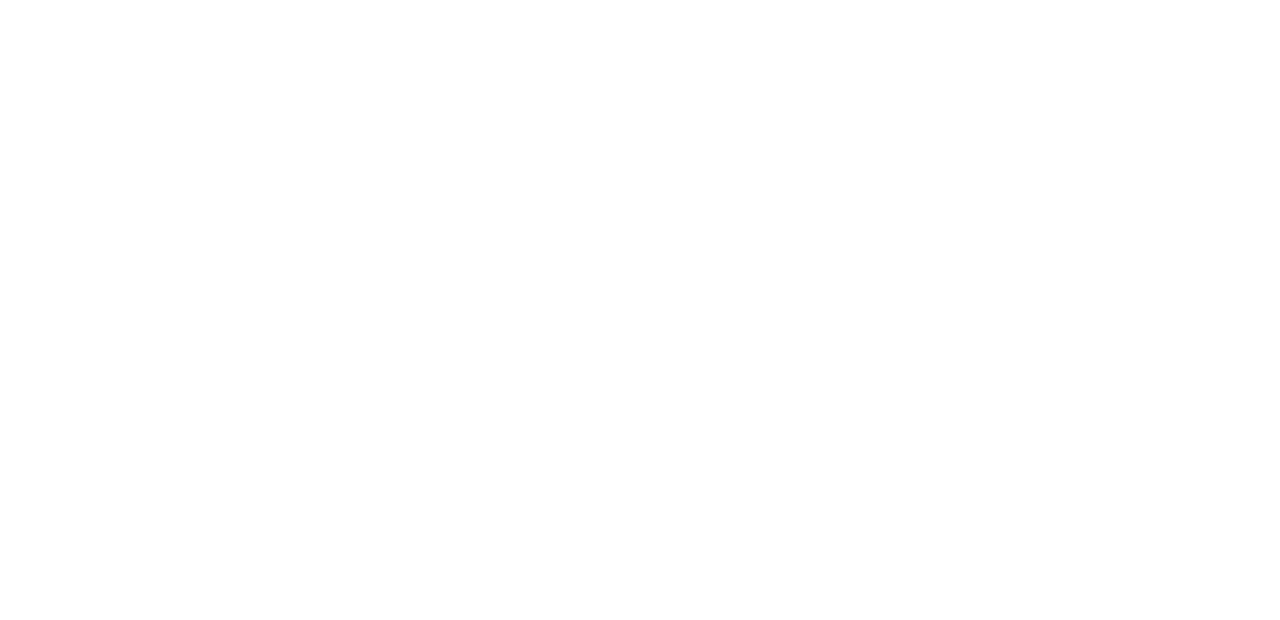
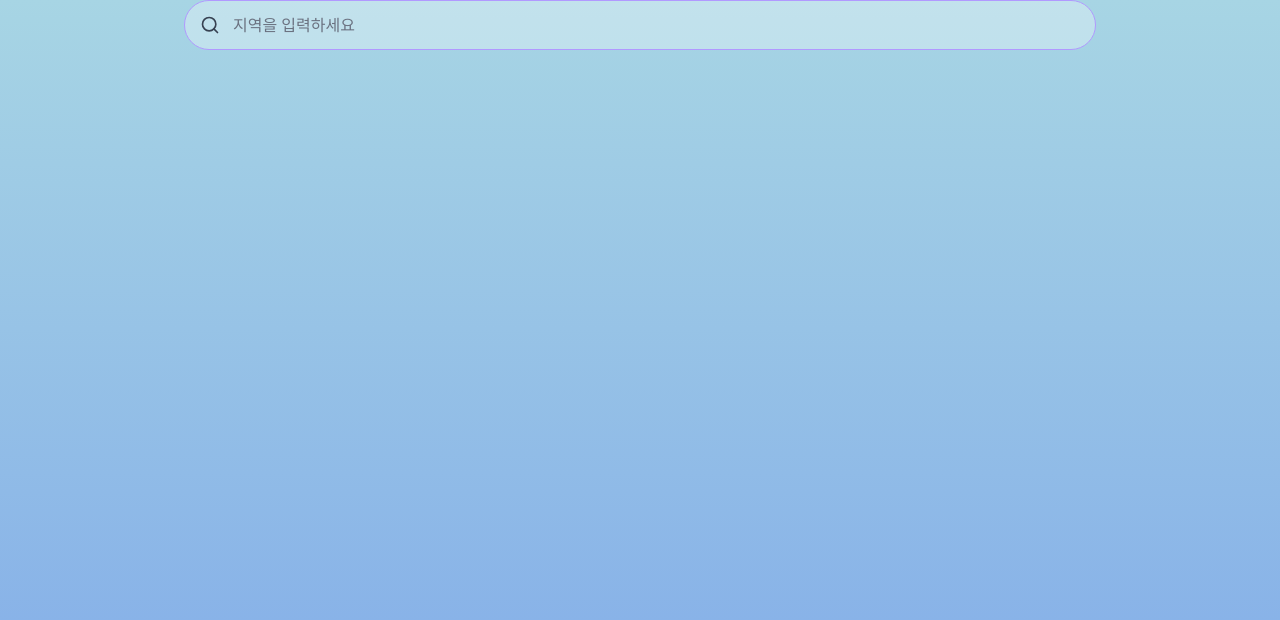
Before and after one commit to ji006/weather-app, a React (Vite) app: page / in a window 1280 px wide. Shown: the top 620 px of the page. Built offline with nearby package versions, Linux system fonts and the light colour scheme.

Commit message:
add SearchInput 컴포넌트

```diff
--- /dev/null
+++ b/src/features/search-location/ui/SearchInput.tsx
@@ -0,0 +1,20 @@
+import { Search } from "lucide-react";
+
+export const SearchInput = () => {
+  return (
+    <div className="flex w-full justify-center px-4">
+      <div className="relative w-full max-w-[912px]">
+        {/* 아이콘 */}
+        <div className="absolute inset-y-0 left-4 flex items-center">
+          <Search className="h-5 w-5 text-gray-700" />
+        </div>
+        {/* 검색창 input */}
+        <input
+          type="text"
+          placeholder="지역을 입력하세요"
+          className="h-[50px] w-full rounded-full border border-purple bg-white bg-opacity-30 pl-12 pr-4 text-white placeholder:text-gray-500"
+        />
+      </div>
+    </div>
+  );
+};
--- a/src/main.tsx
+++ b/src/main.tsx
@@ -1,8 +1,10 @@
 import { StrictMode } from 'react'
 import { createRoot } from 'react-dom/client'
 import './index.css'
+import App from './app/App';
 
 createRoot(document.getElementById('root')!).render(
   <StrictMode>
+    <App />
   </StrictMode>,
 )
--- /dev/null
+++ b/src/pages/home/ui/HomePage.tsx
@@ -0,0 +1,11 @@
+// src/pages/home/ui/HomePage.tsx
+import { SearchInput } from '../../../features/search-location/ui/SearchInput';
+
+export const HomePage = () => {
+  return (
+    // 배경 그라데이션 (이미지 느낌)
+    <div className="min-h-screen w-full bg-gradient-to-b from-[#A7D5E4] to-[#80A9E9]">
+        <SearchInput />
+    </div>
+  );
+};
```
